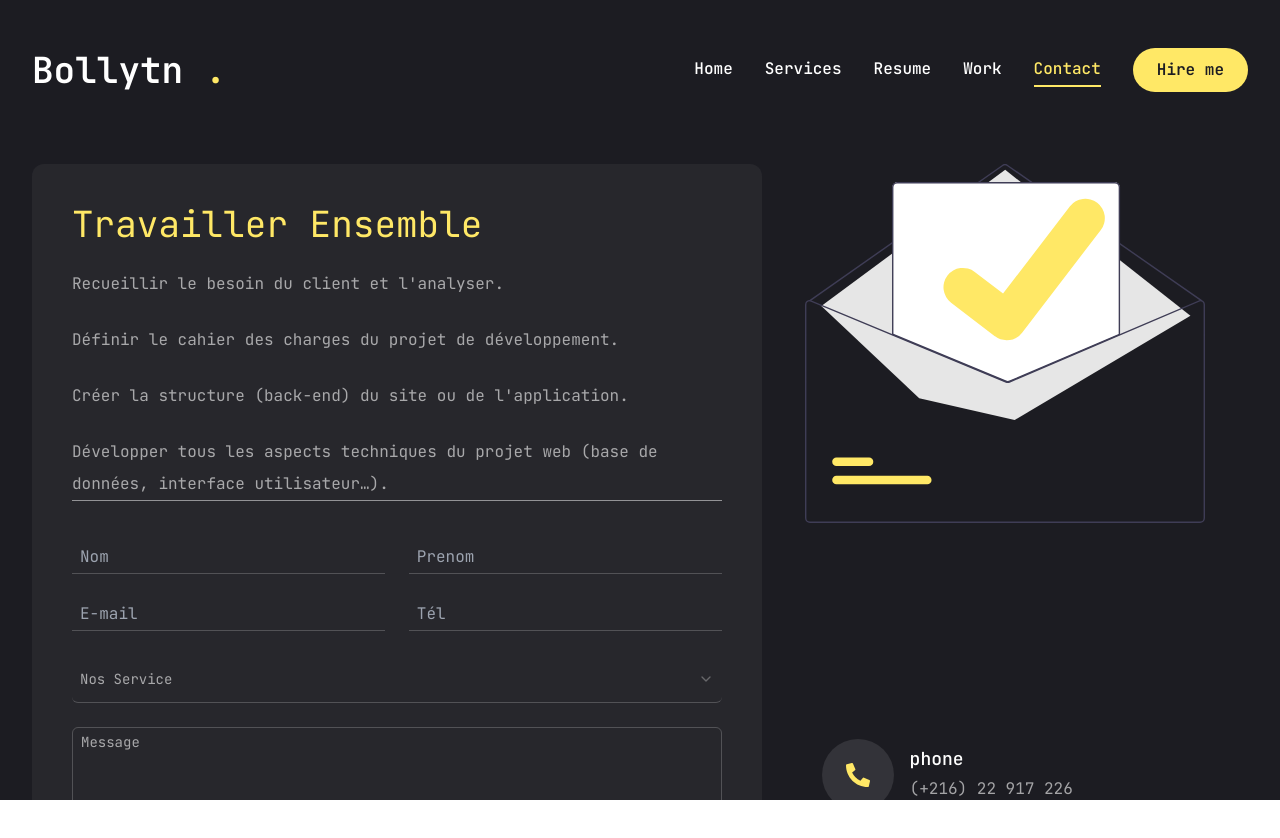
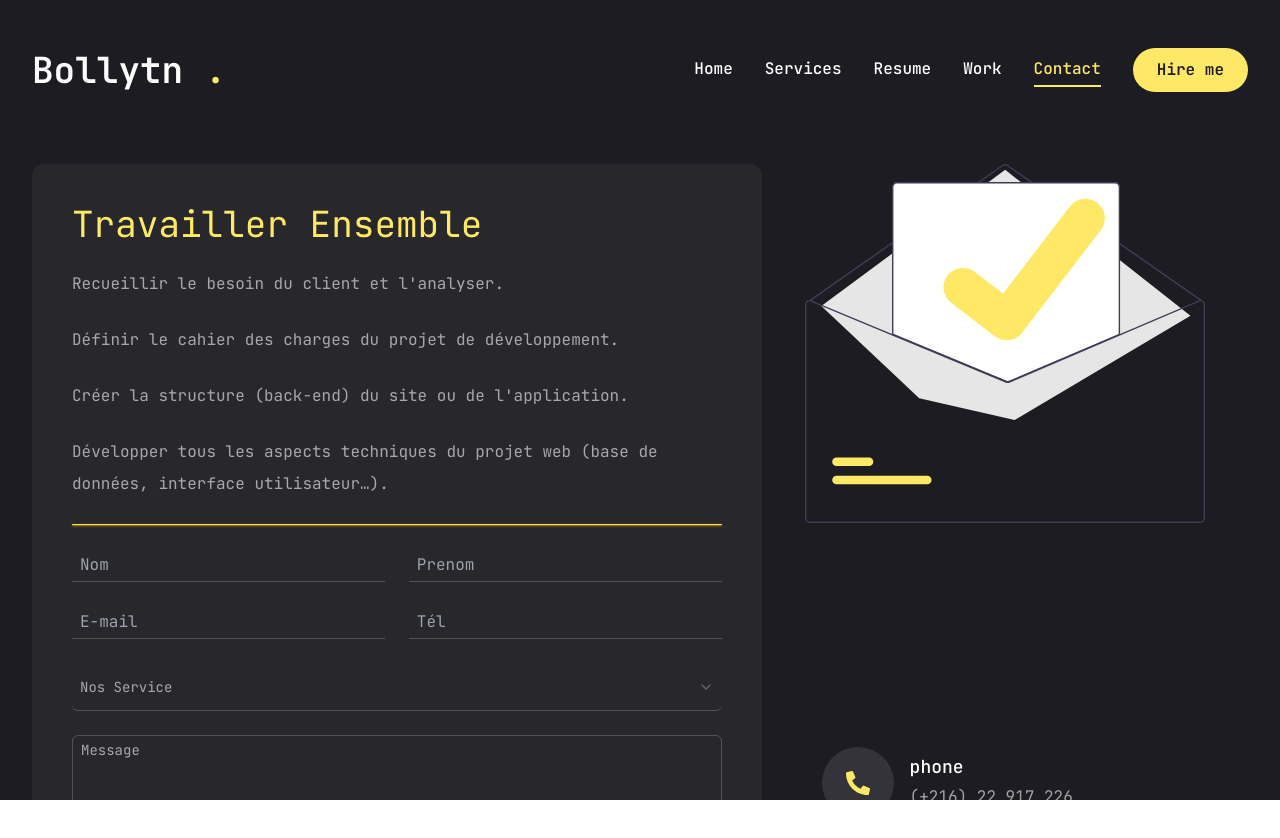
Before and after one commit to bollytn/prof.info, a Next.js app: page /contact in a window 1280 px wide. Shown: the top 838 px of the page. Built offline with nearby package versions, Linux system fonts and the light colour scheme.

Commit message:
project done line contact

```diff
--- a/app/contact/page.jsx
+++ b/app/contact/page.jsx
@@ -56,7 +56,9 @@ const Contact = () => {
                             <p className="text-white/60">Recueillir le besoin du client et l'analyser.</p>
                             <p className="text-white/60">Définir le cahier des charges du projet de développement.</p>
                             <p className="text-white/60">Créer la structure (back-end) du site ou de l'application.</p>
-                            <p className="text-white/60 border-b border-white/50 mb-4">Développer tous les aspects techniques du projet web (base de données, interface utilisateur…).</p>
+                            <p className="text-white/60">Développer tous les aspects techniques du projet web (base de données, interface utilisateur…).</p>
+                            {/* line shadow rounded */}
+                            <div className="h-[1px] w-full bg-yellow-300 shadow-sm shadow-yellow-500 rounded"></div>
                             {/*input */}
                             <div className="grid grid-cols-1 md:grid-cols-2 gap-6">
                                 <input type="firstname" placeholder="Nom" className="bg-transparent border-b border-white/20 text-white focus:outline-none placeholder:px-2" />
```
